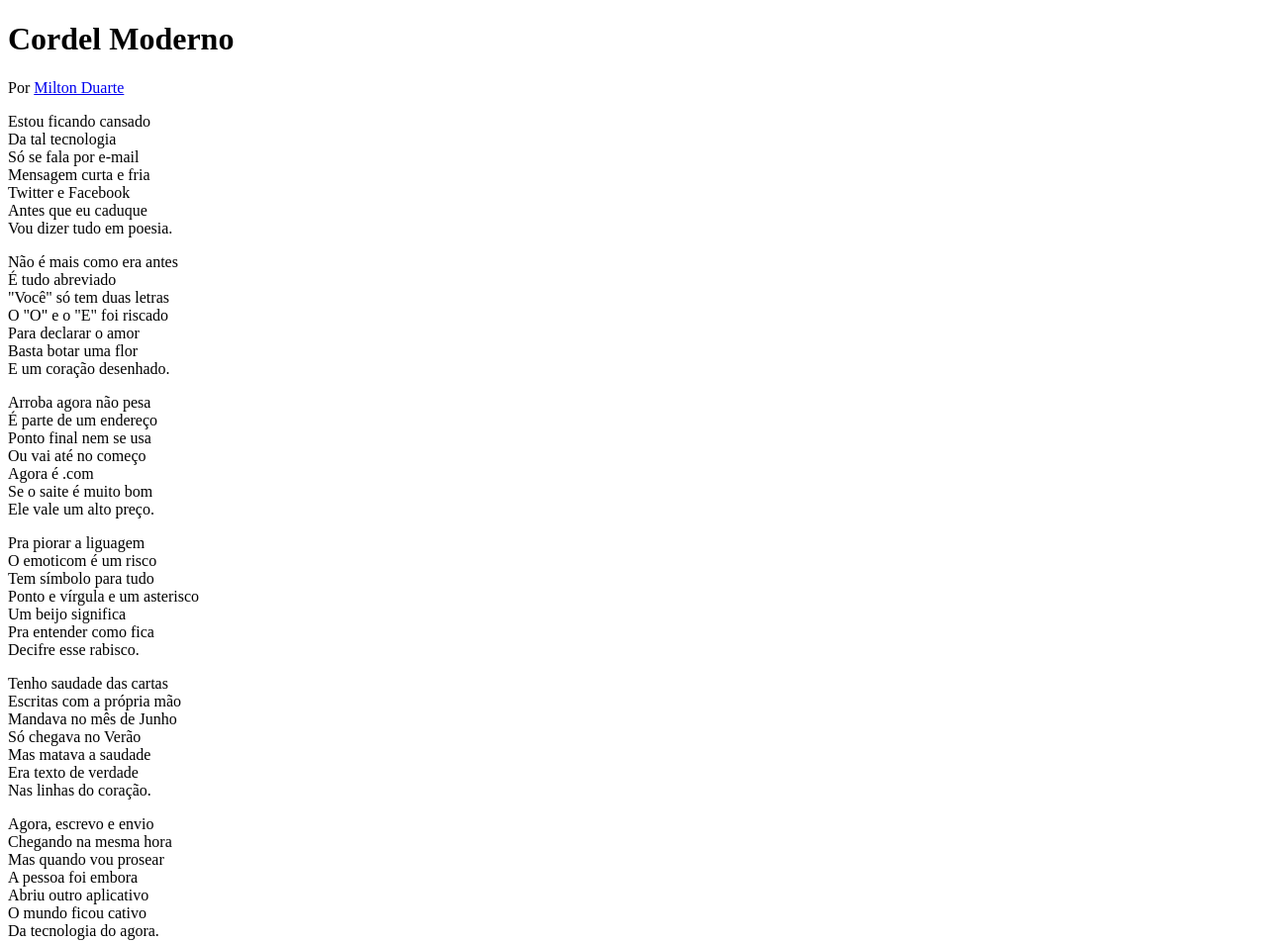
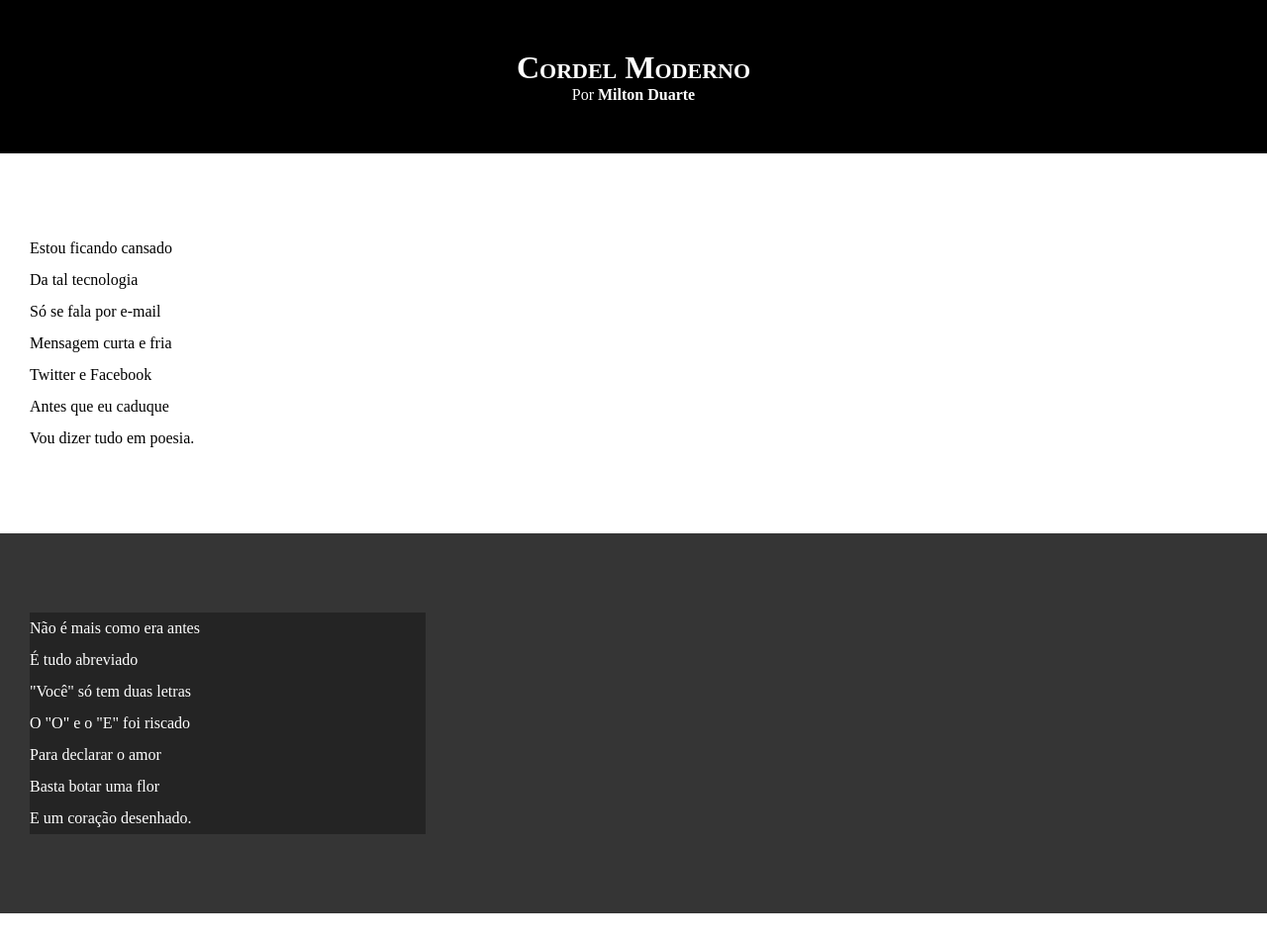
Before and after one commit to EduardoDuduu/all_practices, a plain HTML site: page desafios/desafio12/index.html in a window 1280 px wide. Shown: the top 953 px of the page at 99% size. Drawn offline with Linux system fonts and the light colour scheme.

Commit message:
Atualizei os estilos dos textos
Comecei a personalizar o HTML usando as CSS, projeto começando a tomar forma.

```diff
--- a/desafios/desafio12/estilos/style.css
+++ b/desafios/desafio12/estilos/style.css
@@ -1 +1,66 @@
 @charset "UTF8";
+
+* {
+    margin: 0px;
+    padding: 0px;
+}
+
+html, body {
+    min-height: 100vh;
+    background-color: darkgray;
+}
+
+header {
+    background-color: black;
+    color: white;
+    text-align: center;
+}
+
+header > h1 {
+    padding-top: 50px;
+    font-variant: small-caps;
+}
+
+header > p {
+    padding-bottom: 50px;
+}
+
+header > p > a, footer > p > a {
+    color: white;
+    text-decoration: none;
+    font-weight: bolder;
+}
+
+header > p > a:hover, footer > p > a:hover {
+    text-decoration: underline;
+}
+
+section {
+    padding-top: 10vh;
+    padding-bottom: 10vh;
+    padding-left: 30px;
+    line-height: 2em;
+
+}
+
+section.normal {
+    background-color: white;
+    color: black;
+}
+
+section.imagem {
+    background-color: rgb(53, 53, 53);
+    color: white;
+}
+
+section.imagem > p {
+    max-width: 400px;
+    background-color: rgba(0, 0, 0, 0.329);
+}
+
+footer {
+    background-color: black;
+    color: white;
+    text-align: center;
+    padding: 10px;
+}
--- a/desafios/desafio12/index.html
+++ b/desafios/desafio12/index.html
@@ -9,13 +9,15 @@
 </head>
 <body>
     <header>
-        <h1> Cordel Moderno </h1>
+        <h1>
+            Cordel Moderno
+        </h1>
         <p>
             Por <a href="https://www.recantodasletras.com.br/poesias/3186743" target="_blank">Milton Duarte</a>
         </p>
     </header>
 
-    <section>
+    <section class="normal">
         <p>
             Estou ficando cansado <br>
             Da tal tecnologia <br>
@@ -23,11 +25,11 @@
             Mensagem curta e fria <br>
             Twitter e Facebook <br>
             Antes que eu caduque <br>
-            Vou dizer tudo em poesia. <br>
+            Vou dizer tudo em poesia.
         </p>
     </section>
 
-    <section>
+    <section class="imagem">
         <p>
             Não é mais como era antes <br>
             É tudo abreviado <br>
@@ -35,11 +37,11 @@
             O "O" e o "E" foi riscado <br>
             Para declarar o amor <br>
             Basta botar uma flor <br>
-            E um coração desenhado. <br>
+            E um coração desenhado.
         </p>
     </section>
 
-    <section>
+    <section class="normal">
         <p>
             Arroba agora não pesa <br>
             É parte de um endereço <br>
@@ -47,7 +49,7 @@
             Ou vai até no começo <br>
             Agora é .com <br>
             Se o saite é muito bom <br>
-            Ele vale um alto preço. <br>
+            Ele vale um alto preço.
         </p>
 
         <p>
@@ -57,11 +59,11 @@
             Ponto e vírgula e um asterisco <br>
             Um beijo significa <br>
             Pra entender como fica <br>
-            Decifre esse rabisco. <br>
+            Decifre esse rabisco.
         </p>
     </section>
 
-    <section>
+    <section class="imagem">
         <p>
             Tenho saudade das cartas <br>
             Escritas com a própria mão <br>
@@ -69,11 +71,11 @@
             Só chegava no Verão <br>
             Mas matava a saudade <br>
             Era texto de verdade <br>
-            Nas linhas do coração. <br>
+            Nas linhas do coração.
         </p>
     </section>
 
-    <section>
+    <section class="normal">
         <p>
             Agora, escrevo e envio <br>
             Chegando na mesma hora <br>
@@ -81,7 +83,7 @@
             A pessoa foi embora <br>
             Abriu outro aplicativo <br>
             O mundo ficou cativo <br>
-            Da tecnologia do agora. <br>
+            Da tecnologia do agora.
         </p>
 
         <p>
@@ -91,7 +93,7 @@
             Se quiser, faça esse teste <br>
             Dois pontos são dois joelhos <br>
             Seus lábios são aparelhos <br>
-            Deixe que Deus interprete. <br>
+            Deixe que Deus interprete.
         </p>
     </section>
 
```
